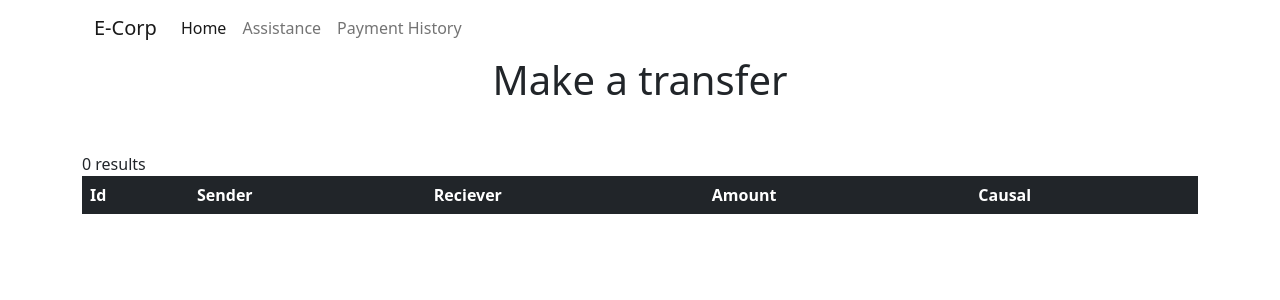
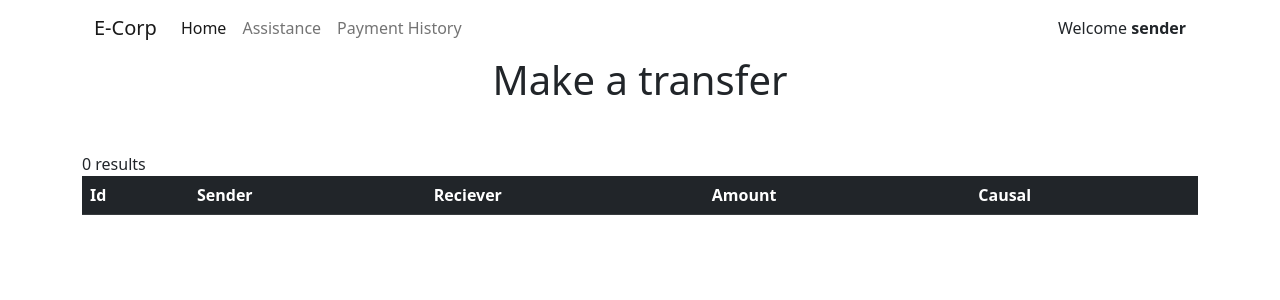
Before and after one commit to guglielmobartelloni/penetration-testing-project, a PHP site: page /bankTransfers.php in a window 1280 px wide. Shown: the top 300 px of the page. Run offline with PHP 8.4, Linux system fonts and the light colour scheme; data that the repository does not hold is empty.

Commit message:
Added welcome in navbar

```diff
--- a/bankTransfers.php
+++ b/bankTransfers.php
@@ -25,8 +25,14 @@
                         <li class="nav-item">
                             <a class="nav-link" href="bankTransfers.php">Payment History</a>
                         </li>
+
                     </ul>
                 </div>
+                    <ul class="navbar-nav ml-auto">
+                        <li class="nav-item">
+                        Welcome <b>sender</b>
+                        </li>
+                    </ul>
             </div>
         </nav>
     </div>
@@ -35,7 +41,7 @@
         <h1>Make a transfer</h1>
     </div>
     <div class="container mt-5">
-        <table class="table table-borderless table-dark">
+        <table class="table table-striped table-dark">
             <thead>
                 <tr>
                     <th scope="col">Id</th>
```
Also changed, not shown: createTransfer.php (+9 -2 lines), index.php (+7 -1 lines).
